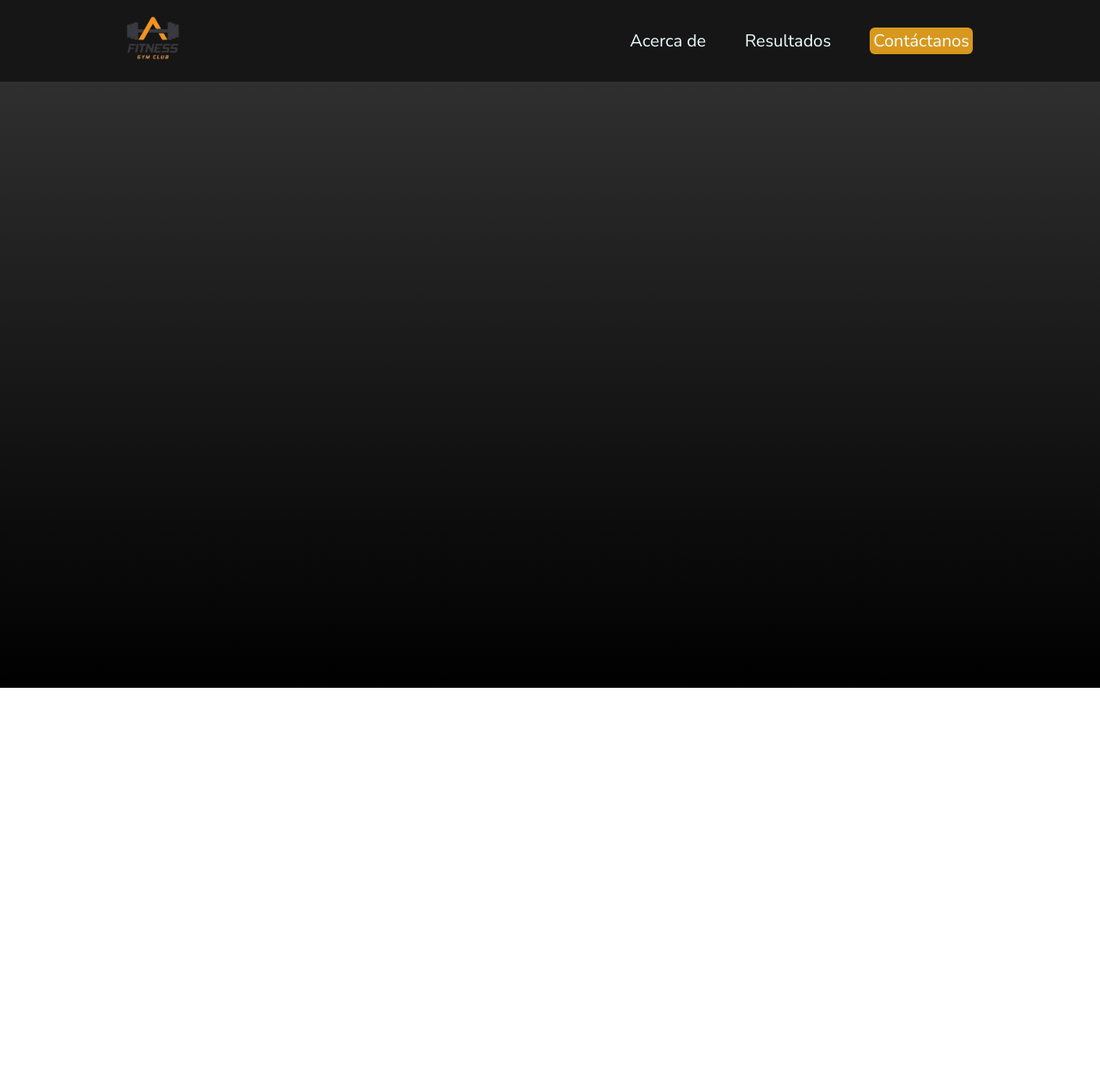
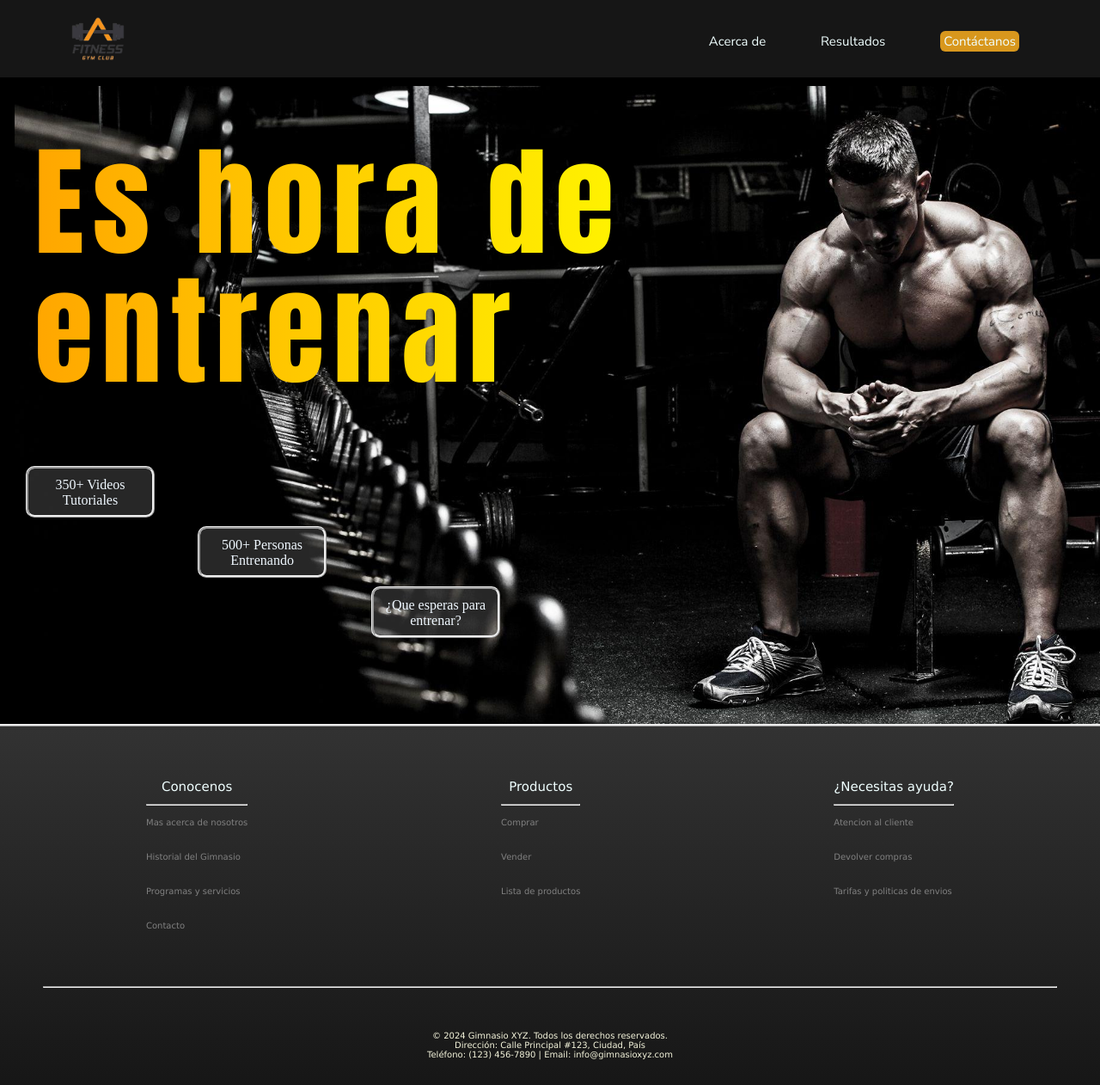
Before and after one commit to MohrCA/WorkGym.github.io, a plain HTML site: page index.html in a window 1280 px wide. Shown: the whole page at 86% size. Before the commit the page ends 800 px from the top, so only its background shows below. Drawn offline with Linux system fonts and the light colour scheme.

Commit message:
Modificaciones
Modificaciones de la pagina principal!!

```diff
--- a/index.html
+++ b/index.html
@@ -1,9 +1,12 @@
 <!DOCTYPE html>
 <html lang="en">
+
 <head>
     <link rel="preconnect" href="https://fonts.googleapis.com">
     <link rel="preconnect" href="https://fonts.gstatic.com" crossorigin>
-    <link href="https://fonts.googleapis.com/css2?family=Nunito+Sans:ital,opsz,wght@0,6..12,200..1000;1,6..12,200..1000&display=swap" rel="stylesheet">
+    <link
+        href="https://fonts.googleapis.com/css2?family=Nunito+Sans:ital,opsz,wght@0,6..12,200..1000;1,6..12,200..1000&display=swap"
+        rel="stylesheet">
     <meta charset="UTF-8">
     <meta name="viewport" content="width=device-width, initial-scale=1.0">
     <link rel="stylesheet" href="style/style.css">
@@ -14,8 +17,9 @@
 <body>
     <header class="header">
         <div class="logo">
-            <a href="index.html"><img src="logo/logotipo-letra-barra-logotipo-fitness-gym-diseno-logotipo-vectorial-fitness-gimnasio-fitness_227744--removebg-preview.png"
-                alt="logo del gimansio"></a>
+            <a href="index.html"><img
+                    src="logo/logotipo-letra-barra-logotipo-fitness-gym-diseno-logotipo-vectorial-fitness-gimnasio-fitness_227744--removebg-preview.png"
+                    alt="logo del gimansio"></a>
         </div>
         <nav>
             <ul class="nav-links">
@@ -31,5 +35,69 @@
             </ul>
         </nav>
     </header>
+    <section class="tamImagen">
+        <div class="contenedor">
+            <p class="letraSection">Es hora de entrenar</p><br>
+        </div>
+        <div>
+            <div class="contenedor2">
+                <p>350+ Videos Tutoriales</p>
+
+            </div>
+            <div class="contenedor3">
+                <p>500+ Personas Entrenando</p>
+
+            </div>
+
+            <div class="contenedor4">
+                <p>¿Que esperas para entrenar?</p>
+            </div>
+        </div>
+
+
+
+    </section>
+    <footer>
+        <div class="footer">
+            <div class="listaFooter">
+
+                <ul class="listaFooter">
+                    <li id="color">Conocenos</li>
+                    <hr>
+                    <li>Mas acerca de nosotros</li>
+                    <li>Historial del Gimnasio</li>
+                    <li>Programas y servicios</li>
+                    <li>Contacto</li>
+                </ul>
+            </div>
+            <div>
+                <ul class="listaFooter">
+                    <li id="color">Productos</li>
+                    <hr>
+                    <li>Comprar</li>
+                    <li>Vender</li>
+                    <li>Lista de productos</li>
+                </ul>
+            </div>
+            <div>
+                <ul class="listaFooter">
+                    <li id="color">¿Necesitas ayuda?</li>
+                    <hr>
+                    <li>Atencion al cliente</li>
+                    <li>Devolver compras</li>
+                    <li>Tarifas y politicas de envios</li>
+                </ul>
+            </div>
+        </div>
+        <hr>
+        <div class="contenido">
+            <p>&copy; 2024 Gimnasio XYZ. Todos los derechos reservados.</p>
+            <p>Dirección: Calle Principal #123, Ciudad, País</p>
+            <p>Teléfono: (123) 456-7890 | Email: info@gimnasioxyz.com</p>
+        </div>
+
+    </footer>
+
 </body>
+
 </html>
--- a/style/style.css
+++ b/style/style.css
@@ -1,81 +1,236 @@
 /* RESETEO DE ESTILOS */
-*{
-    padding: 0px;
-    margin: 0px;
-    font-size: 20px;
-    font-family: "Nunito Sans", sans-serif
+
+* {
+    box-sizing: border-box;
+    margin: 0;
+    padding: 0;
+
+
 }
+
 
 
 
 /* ESTILOS PARA EL BODY EN GENERAL */
 body {
     background:
-		linear-gradient(rgb(53, 53, 53), rgb(0, 0, 0));
-        background-attachment: fixed;
-        background-size: cover;
-        overflow-y: scroll;
+        linear-gradient(rgb(53, 53, 53), rgb(0, 0, 0));
+    background-attachment: fixed;
+    background-size: cover;
+    overflow-y: scroll;
 }
 
-body::-webkit-scrollbar {
-    display: none;
+
+header {
+    position: fixed;
+    width: 100%;
+    font-size: 15px;
+    font-family: "Nunito Sans", sans-serif;
 }
 
 /* ESTILOS PARA EL NAV */
 
 
 /* UBICACIÓN DEL MENU  */
-.header{
+.header {
     background-color: rgb(22, 22, 22);
     display: flex;
     justify-content: space-between;
     align-items: center;
-    height: 85px;
-    padding: 5px 10%;
+    height: 90px;
+    padding: 5px 5%;
+    padding-top: 10px;
 }
 
 /* ESTILOS PARA EL LOGO */
 
-.header .logo{
+.header .logo {
     cursor: pointer;
 }
 
-.header .logo img{
+.header .logo img {
     height: 100px;
     width: auto;
     transition: all 0.3s;
 }
 
-.header .logo img:hover{
+.header .logo img:hover {
     transform: scale(1.2);
 }
 
 /* ESTILOS PARA LOS LINKS (LAS OTRAS PAGINAS) */
 
-.header .nav-links{
+.header .nav-links {
     cursor: pointer;
     list-style: none;
-
 }
 
-.header .nav-links li{
+.header .nav-links li {
     display: inline-block;
-    padding: 0 20px;
-    color:azure;
+    padding: 0 30px;
+    color: azure;
+    transition: all 0.3s;
 }
 
-.header .nav-links li:hover{
+.header .nav-links li:hover {
     transform: scale(1.1);
 }
 
 .header .nav-links a {
     text-decoration: none;
     color: azure;
-
 }
 
-.header .nav-links .nav-cont{
+.header .nav-links .nav-cont {
     background-color: rgb(216, 151, 29);
     padding: 2px 4px;
     border-radius: 6px;
 }
+
+section {
+    overflow: hidden;
+    width: 100%;
+    padding-top: 50px;
+    padding-bottom: 100px;
+    border-style: ridge;
+    border-left: none;
+    border-right: none;
+    border-top: none;
+}
+
+.contenedor {
+    width: 800px;
+    padding-top: 100px;
+    margin-left: 30px;
+    font-family: "Nunito Sans", sans-serif, bold;
+}
+
+.contenedor2 {
+    display: flex;
+    border-radius: 10px;
+    border-style: ridge;
+    background-color: rgba(128, 128, 128, 0.3);
+    font: bold;
+    color: aliceblue;
+    width: 150px;
+    height: 60px;
+    margin-left: 30px;
+    margin-top: 50px;
+    flex: 1;
+    text-align: center;
+    padding-top: 10px;
+    padding-left: 5px;
+    padding-right: 5px;
+    padding-bottom: 10px;
+}
+
+.contenedor3 {
+    display: flex;
+    border-radius: 10px;
+    color: aliceblue;
+    border-style: ridge;
+    background-color: rgba(128, 128, 128, 0.3);
+    width: 150px;
+    height: 60px;
+    margin-left: 230px;
+    margin-top: 10px;
+    flex: 1;
+    padding-top: 10px;
+    padding-left: 5px;
+    padding-right: 5px;
+    padding-bottom: 10px;
+    text-align: center;
+}
+
+.contenedor4 {
+    display: flex;
+    border-radius: 10px;
+    color: aliceblue;
+    border-style: ridge;
+    background-color: rgba(128, 128, 128, 0.3);
+    width: 150px;
+    height: 60px;
+    margin-top: 10px;
+    margin-left: 432px;
+    flex: 1;
+    text-align: center;
+    padding-top: 10px;
+    padding-left: 5px;
+    padding-right: 5px;
+    padding-bottom: 10px;
+}
+
+.tamImagen {
+    width: 100%;
+    height: auto;
+    background: url(/imagenes/Background3.jpg);
+    background-size: contain;
+    background-repeat: no-repeat;
+    background-color: black;
+    background-position: right;
+    background-position-y: 100px;
+}
+
+
+.letraSection {
+    background: linear-gradient(to right, #FFA500, #FFFF00);
+    font-size: 140px;
+    font-family: Impact, Haettenschweiler, 'Arial Narrow Bold', sans-serif;
+    line-height: 150px;
+    padding-top: 10px;
+    padding-bottom: 10px;
+    padding-left: 10px;
+    padding-right: 10px;
+    border-radius: 5px;
+    background-clip: text;
+    color: transparent;
+    letter-spacing: 10px;
+}
+
+footer {
+    display: flex;
+    color: beige;
+    flex-direction: column;
+    padding-top: 10px;
+    padding-bottom: 30px;
+    padding-top: 50px;
+    margin-left: 50px;
+    margin-right: 50px;
+}
+
+.listaFooter {
+    list-style-type: none;
+    line-height: 40px;
+    font-family: Verdana, Geneva, Tahoma, sans-serif;
+    font-size: 10px;
+    color: grey;
+}
+
+.listaFooter ul li {
+    transition: all 0.3s;
+}
+
+.contenido {
+    text-align: center;
+    padding-top: 50px;
+    font-family: Verdana, Geneva, Tahoma, sans-serif;
+    font-size: 10px;
+    justify-content: center;
+}
+
+.footer {
+    display: flex;
+    flex-direction: row;
+    flex: 1;
+    padding-bottom: 50px;
+    justify-content: space-between;
+    margin-left: 120px;
+    margin-right: 120px;
+}
+
+#color {
+    font-size: 15px;
+    color: azure;
+    font-family: Verdana, Geneva, Tahoma, sans-serif;
+    text-align: center;
+}
```
Also changed, not shown: imagenes/Background3.jpg (added).
